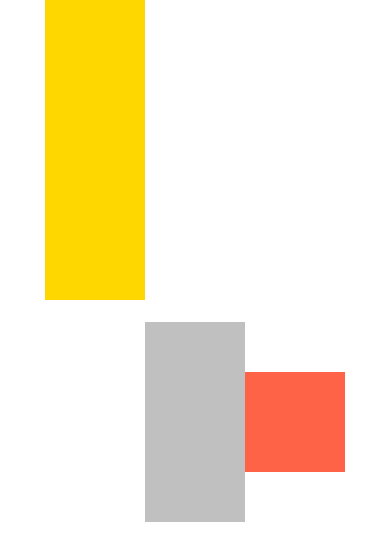
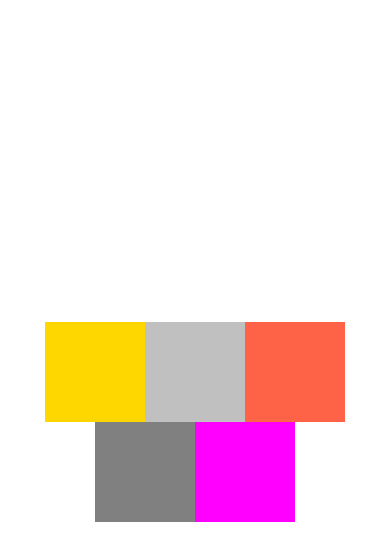
Before and after one commit to ashutosh65000/Done-with-It, a React Native app: screen / in a window 390 px wide. Shown: the top 560 px of the page. Built offline with nearby package versions, Linux system fonts and the light colour scheme.

Commit message:
flexWrap and alignContent

```diff
--- a/App.js
+++ b/App.js
@@ -10,26 +10,39 @@ export default function App() {
         flex: 1,
         flexDirection: "row", //horizontal
         justifyContent: "center", //main
-        alignItems: "center" //secondary
+        alignItems: "center", //secondary
+        flexWrap: "wrap",
+        alignContent: "center"//if flexWrap is there then only it has effect else not
       }}>
       <View
         style={{
           backgroundColor: "gold",
           width: 100,
-          height: 300,
-          alignSelf: "flex-start"
+          height: 100
         }} />
       <View
         style={{
           backgroundColor: "silver",
           width: 100,
-          height: 200
+          height: 100
         }} />
       <View
         style={{
           backgroundColor: "tomato",
           width: 100,
-          height: 100
+          height: 100,
+        }} />
+      <View
+        style={{
+          backgroundColor: "grey",
+          width: 100,
+          height: 100,
+        }} />
+      <View
+        style={{
+          backgroundColor: "magenta",
+          width: 100,
+          height: 100,
         }} />
     </View>
   )
```
